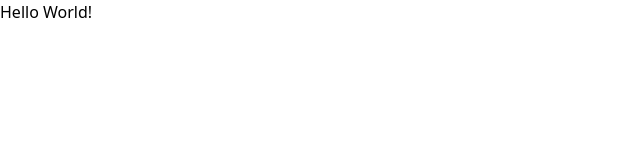
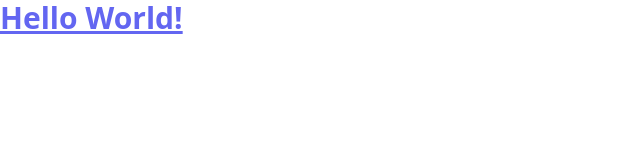
Before and after one commit to Shamidinoff/TailwindCSS_practice, a website: page index.html in a window 1280 px wide. Shown: the whole page, without its empty margins (0-640 px from the left). Drawn offline with Linux system fonts and the light colour scheme.

Commit message:
Tailwind CSS - Practice

```diff
--- a/index.html
+++ b/index.html
@@ -7,6 +7,6 @@
     <title>Tailwind CSS</title>
   </head>
   <body>
-    <h1 class="text-3xl font-bold underline">Hello World!</h1>
+    <h1 class="text-3xl font-bold underline text-indigo-500">Hello World!</h1>
   </body>
 </html>
--- a/package.json
+++ b/package.json
@@ -1,13 +1,13 @@
 {
   "name": "tailwind",
-  "version": "",
+  "version": "v3.3.5",
   "description": "",
   "main": "index.js",
   "scripts": {
-    "build": "tailwindcss build -i src/main.css -o public/styles.css"
+    "build": "tailwindcss build -i src/main.css -o public/styles.css --watch"
   },
   "author": "",
-  "license": "ISC",
+  "license": "MIT",
   "devDependencies": {
     "postcss": "^8.4.31",
     "tailwindcss": "^3.3.5"
```
Also changed, not shown: README.md, public/styles.css.
